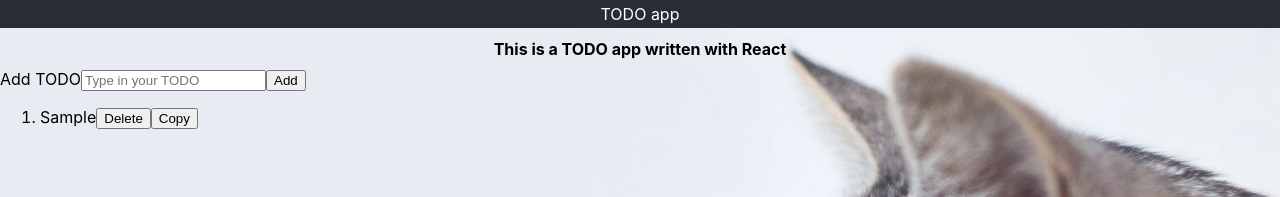
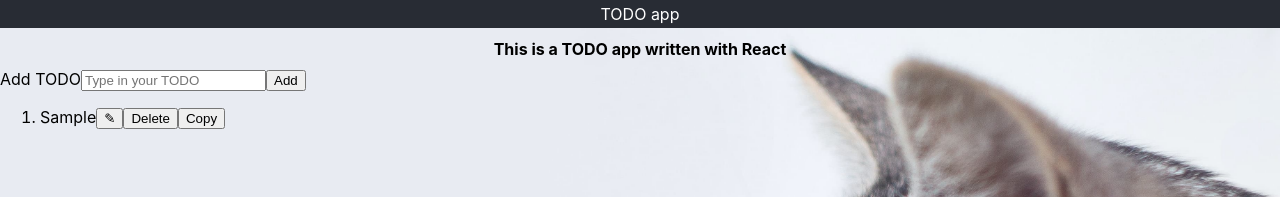
Before and after one commit to kseniiastativka/react-todo, a React (Create React App) app: page / in a window 1280 px wide. Both pictures are taken after typing "Sample" into the empty fields and a click on the input "Add". Shown: the top 197 px of the page. Built offline with nearby package versions, Linux system fonts and the light colour scheme.

Commit message:
feat: add Edit

```diff
--- a/src/App.tsx
+++ b/src/App.tsx
@@ -3,7 +3,9 @@ import { useState } from "react"
 
 function App() {
   const [todoInput, setTodoInput] = useState("")
-  const [todos, setTodos] = useState<{ id: number; name: string }[]>([])
+  const [todos, setTodos] = useState<
+    { id: number; name: string; isInEditMode: boolean }[]
+  >([])
 
   return (
     <div className="app">
@@ -23,7 +25,11 @@ function App() {
             }
 
             setTodos((prevTodos) =>
-              prevTodos.concat({ id: Date.now(), name: todoInput }),
+              prevTodos.concat({
+                id: Date.now(),
+                name: todoInput,
+                isInEditMode: false,
+              }),
             )
             setTodoInput("")
           }}
@@ -46,7 +52,46 @@ function App() {
         <ol>
           {todos.map((todo, todoIndex) => (
             <li key={todo.id}>
-              {todo.name}
+              {todo.isInEditMode ? (
+                <input
+                  type="text"
+                  value={todo.name}
+                  onChange={(event) => {
+                    setTodos((prevToDos) => {
+                      return prevToDos.map((prevTodo) => {
+                        if (prevTodo.id === todo.id) {
+                          return {
+                            ...prevTodo,
+                            name: event.target.value,
+                          }
+                        }
+                        return prevTodo
+                      })
+                    })
+                  }}
+                />
+              ) : (
+                todo.name
+              )}
+
+              <button
+                onClick={() => {
+                  setTodos((prevTodos) => {
+                    return prevTodos.map((prevTodo) => {
+                      if (prevTodo.id === todo.id) {
+                        return {
+                          ...prevTodo,
+                          isInEditMode: !prevTodo.isInEditMode,
+                        }
+                      }
+
+                      return prevTodo
+                    })
+                  })
+                }}
+              >
+                ✎
+              </button>
 
               <button
                 onClick={() => {
@@ -65,7 +110,11 @@ function App() {
                   setTodos((prevTodos) =>
                     prevTodos
                       .slice(0, todoIndex + 1)
-                      .concat({ id: Date.now(), name: todo.name })
+                      .concat({
+                        id: Date.now(),
+                        name: todo.name,
+                        isInEditMode: false,
+                      })
                       .concat(prevTodos.slice(todoIndex + 1)),
                   )
                 }}
```
